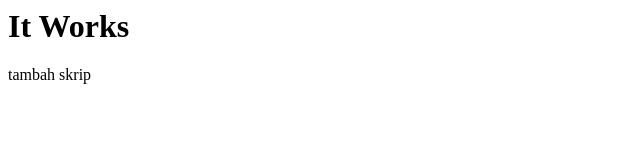
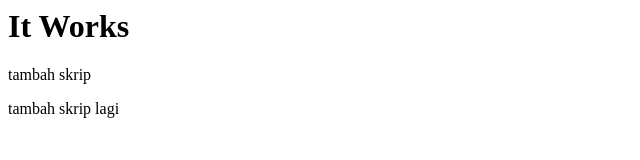
Before and after one commit to earthbendergara/simple-web, a plain HTML site: page site/app/index.html in a window 1280 px wide. Shown: the whole page, without its empty margins (0-640 px from the left). Drawn offline with Linux system fonts and the light colour scheme.

Commit message:
Update index.html

```diff
--- a/site/app/index.html
+++ b/site/app/index.html
@@ -2,5 +2,6 @@
 <body>
 <h1>It Works</h1>
 <p>tambah skrip</p>
+  <p>tambah skrip lagi</p>
 </body>
 </html>
```
